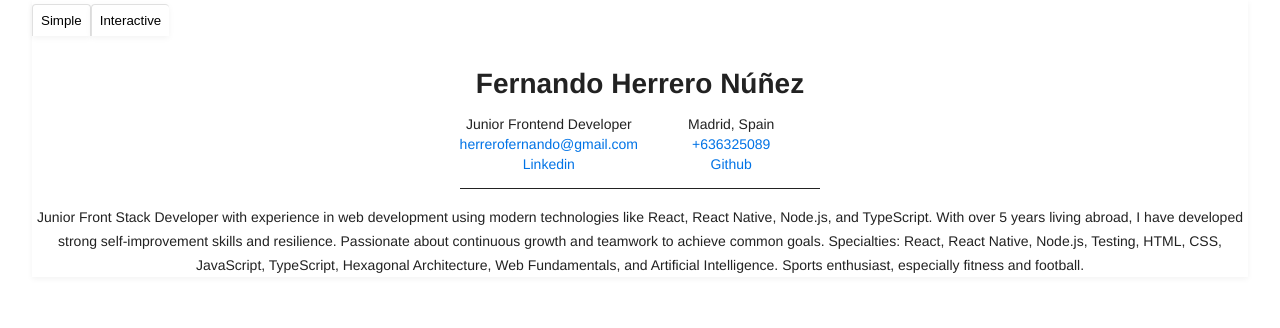
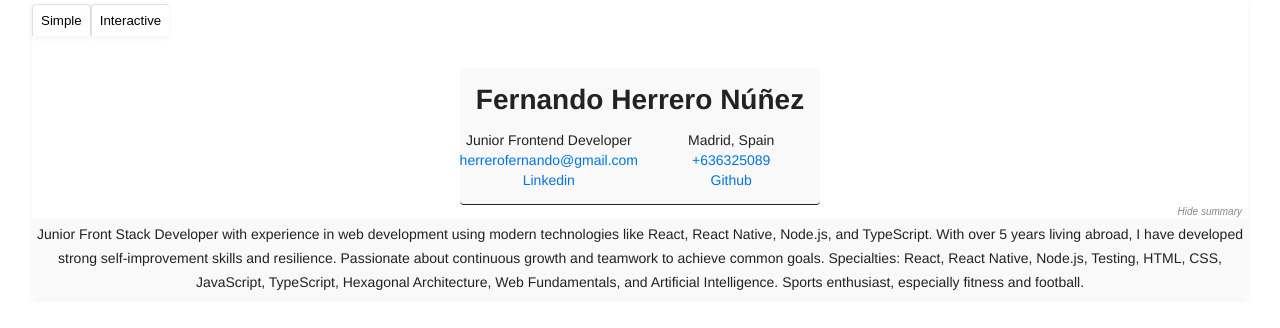
Before and after one commit to Fernando-Herrero/cv-online-react, a React (Vite) app: page / in a window 1280 px wide. Shown: the top 328 px of the page. Built offline with nearby package versions, Linux system fonts and the light colour scheme.

Commit message:
feat(Header): add toggle button to show/hide summary

```diff
--- a/src/App.css
+++ b/src/App.css
@@ -56,6 +56,7 @@ a {
 
 	--font-family: "Helvetica", "Arial", sans-serif;
 	--font-size-base: 16px;
+	--font-size-xsmall: 10px;
 	--font-size-small: 14px;
 	--font-size-large: 20px;
 	--font-size-title: 28px;
--- a/src/components/Header/Header.css
+++ b/src/components/Header/Header.css
@@ -2,8 +2,19 @@
 	display: flex;
 	flex-direction: column;
 	align-items: center;
+	padding-top: var(--spacing-xl);
+}
+
+.header-name-content {
+	display: flex;
+	flex-direction: column;
+	align-items: center;
 	gap: var(--spacing-md);
-	padding-top: var(--spacing-xl);
+	background-color: var(--section-bg);
+	border-radius: var(--border-radius);
+	padding-top: var(--spacing-md);
+	padding-bottom: var(--spacing-md);
+	border-bottom: 1px solid var(--text-color);
 }
 
 .header-name {
@@ -16,8 +27,6 @@
 	grid-template-columns: repeat(2, 1fr);
 	gap: var(--spacing-xs);
 	font-size: var(--font-size-small);
-	border-bottom: 1px solid var(--text-color);
-	padding-bottom: var(--spacing-md);
 }
 
 .header-content a {
@@ -47,7 +56,25 @@
 }
 
 .header-summary {
-    text-align: center;
-    font-size: var(--font-size-small);
-    line-height: var(--spacing-lg);
+	display: flex;
+	flex-direction: column;
+	gap: var(--spacing-xs);
 }
+
+.summary-text {
+	text-align: center;
+	font-size: var(--font-size-small);
+	line-height: var(--spacing-lg);
+	background-color: var(--section-bg);
+	border-radius: var(--border-radius);
+	padding: var(--spacing-xs);
+}
+
+.summary-btn {
+	align-self: flex-end;
+	background-color: var(--bg-color);
+	border: none;
+	font-style: italic;
+	font-size: var(--font-size-xsmall);
+	color: var(--text-light);
+}
--- a/src/components/Header/Header.jsx
+++ b/src/components/Header/Header.jsx
@@ -1,10 +1,17 @@
+import { useState } from "react";
 import "./Header.css";
 
 export const Header = ({ personalInfo, summary }) => {
 	const { fullName, title, location, email, phone, linkedin, github } = personalInfo;
+	const [hideSummary, setHideSummary] = useState(false);
+
+	const onClickSummary = () => {
+		setHideSummary((prev) => !prev);
+	};
 
 	return (
 		<section className="header-container">
+			<div className="header-name-content">
 				<h1 className="header-name">{fullName}</h1>
 
 				<div className="header-content">
@@ -19,8 +26,16 @@ export const Header = ({ personalInfo, summary }) => {
 						Github
 					</a>
 				</div>
+			</div>
 
-			<p className="header-summary">{summary}</p>
+			<button className="summary-btn" onClick={onClickSummary}>
+				{hideSummary ? "Show summary" : "Hide summary"}
+			</button>
+			{!hideSummary && (
+				<div className="header-summary">
+					<p className="summary-text">{summary}</p>
+				</div>
+			)}
 		</section>
 	);
 };
```
Lines whose indentation alone changed are shown as unchanged.
